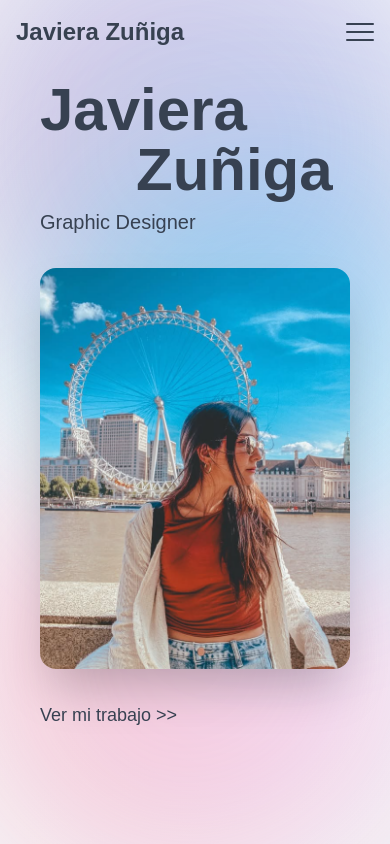
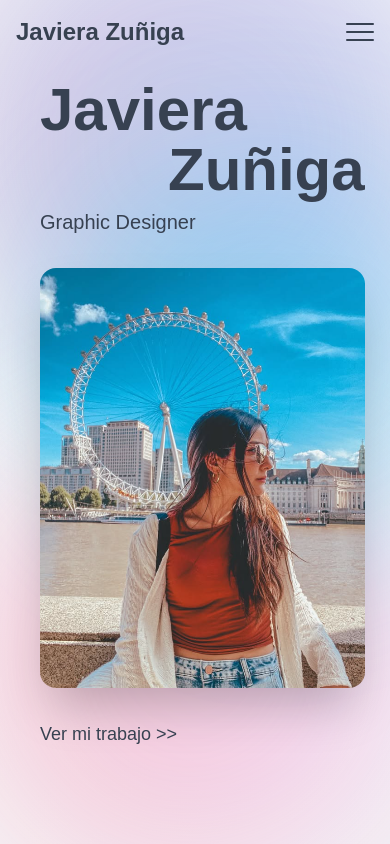
Before and after one commit to pipevera/portfolioJaviera, a Nuxt app: page / in a window 390 px wide. Built offline with nearby package versions, Linux system fonts and the light colour scheme; a web font is replaced by a local one.

Commit message:
fix title

```diff
--- a/app/pages/index.vue
+++ b/app/pages/index.vue
@@ -4,7 +4,7 @@
       <div class="flex flex-col items-start justify-center h-full md:hidden space-y-8">
         <div ref="mobileTitle">
           <h1 class="text-6xl font-extrabold text-gray-700" >
-            Javiera<br> <span class="inline-block ms-24 sm:ms-40" >Zuñiga</span>
+            Javiera<br> <span class="inline-block ms-32 sm:ms-40" >Zuñiga</span>
           </h1>
           <p class="text-xl text-gray-700 mt-2">Graphic Designer</p>
         </div>
```
